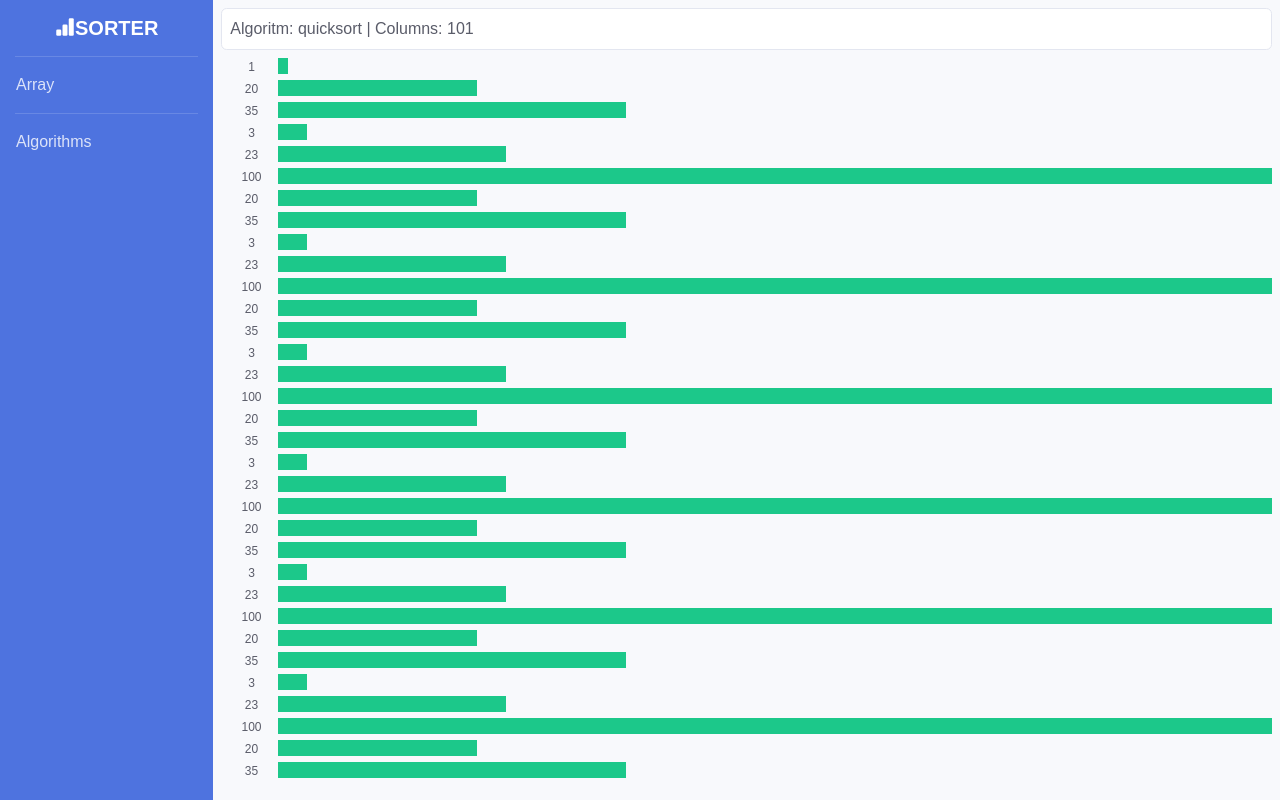
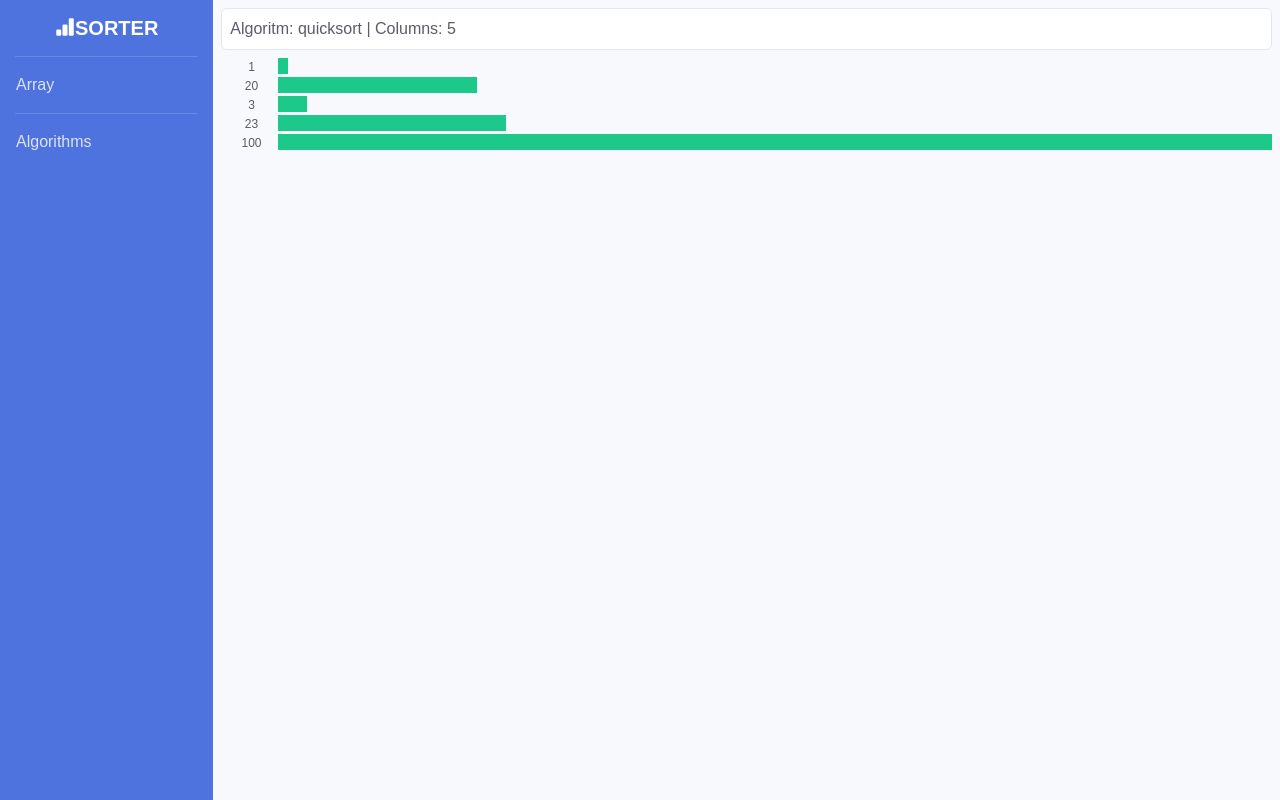
Before and after one commit to darragh3277/sorter, a React (Create React App) app: page / in a window 1280 px wide. Built offline with nearby package versions, Linux system fonts and the light colour scheme.

Commit message:
added variable width and height to columns

```diff
--- a/src/sorter/Sorter.js
+++ b/src/sorter/Sorter.js
@@ -9,111 +9,18 @@ class Sorter extends React.Component {
   constructor(props) {
     super(props);
     this.state = {
-      columns: [
-        1,
-        20,
-        35,
-        3,
-        23,
-        100,
-        20,
-        35,
-        3,
-        23,
-        100,
-        20,
-        35,
-        3,
-        23,
-        100,
-        20,
-        35,
-        3,
-        23,
-        100,
-        20,
-        35,
-        3,
-        23,
-        100,
-        20,
-        35,
-        3,
-        23,
-        100,
-        20,
-        35,
-        3,
-        23,
-        100,
-        20,
-        35,
-        3,
-        23,
-        100,
-        20,
-        35,
-        3,
-        23,
-        100,
-        20,
-        35,
-        3,
-        23,
-        100,
-        20,
-        35,
-        3,
-        23,
-        100,
-        20,
-        35,
-        3,
-        23,
-        100,
-        20,
-        35,
-        3,
-        23,
-        100,
-        20,
-        35,
-        3,
-        23,
-        100,
-        20,
-        35,
-        3,
-        23,
-        100,
-        20,
-        35,
-        3,
-        23,
-        100,
-        20,
-        35,
-        3,
-        23,
-        100,
-        20,
-        35,
-        3,
-        23,
-        100,
-        20,
-        35,
-        3,
-        23,
-        100,
-        20,
-        35,
-        3,
-        23,
-        100,
-      ],
+      columns: [],
       algorithm: "quicksort",
+      columnContainerHeight: null,
     };
+  }
+
+  componentDidMount() {
+    let height = document.getElementById("column_container").offsetHeight;
+    this.setState({
+      columnContainerHeight: height,
+      columns: [1, 20, 3, 23, 100],
+    });
   }
 
   render() {
@@ -124,6 +31,7 @@ class Sorter extends React.Component {
           <Visualiser
             algorithm={this.state.algorithm}
             columns={this.state.columns}
+            columnContainerHeight={this.state.columnContainerHeight}
           />
         </Row>
       </Container>
--- a/src/sorter/components/visualiser/Visualiser.css
+++ b/src/sorter/components/visualiser/Visualiser.css
@@ -15,3 +15,6 @@
   border-radius: 0.35rem;
   background-color: #ffffff;
 }
+.column_container {
+  margin-bottom: 1px;
+}
--- a/src/sorter/components/visualiser/Visualiser.js
+++ b/src/sorter/components/visualiser/Visualiser.js
@@ -3,30 +3,41 @@ import Col from "react-bootstrap/Col";
 import Row from "react-bootstrap/Row";
 import "./Visualiser.css";
 
-const render = (columns) =>
-  columns.map((col) => {
+const renderNumbers = (col, useVariableHeight) => {
+  if (useVariableHeight === false) {
+    return (
+      <span className="column_number d-none d-sm-inline text-center">
+        {col}
+      </span>
+    );
+  }
+};
+
+const render = (columns, columnContainerHeight) =>
+  columns.map((col, i) => {
     let width = col * 0.95;
+    let height = (columnContainerHeight - columns.length) / columns.length;
+    let useVariableHeight = height < 17;
+    height = useVariableHeight ? height + "px" : "1rem";
     return (
-      <Row className="mb-1 pl-1" key={col}>
-        <span className="column_number d-none d-sm-inline text-center">
-          {col}
-        </span>
+      <Row className="column_container pl-1" key={i}>
+        {renderNumbers(col, useVariableHeight)}
         <span
           className="column"
-          style={{ width: "" + width + "%", height: "1rem" }}
+          style={{ width: width + "%", height: height }}
         ></span>
       </Row>
     );
   });
 
-const Visualiser = ({ algorithm, columns }) => {
+const Visualiser = ({ algorithm, columns, columnContainerHeight }) => {
   return (
     <Col className="m-2" id="visualiser_container">
       <Row className="p-2 mb-2" id="visualiser_info">
         Algoritm: {algorithm} | Columns: {columns.length}
       </Row>
       <Row id="column_container">
-        <Col>{render(columns)}</Col>
+        <Col>{render(columns, columnContainerHeight)}</Col>
       </Row>
     </Col>
   );
```
